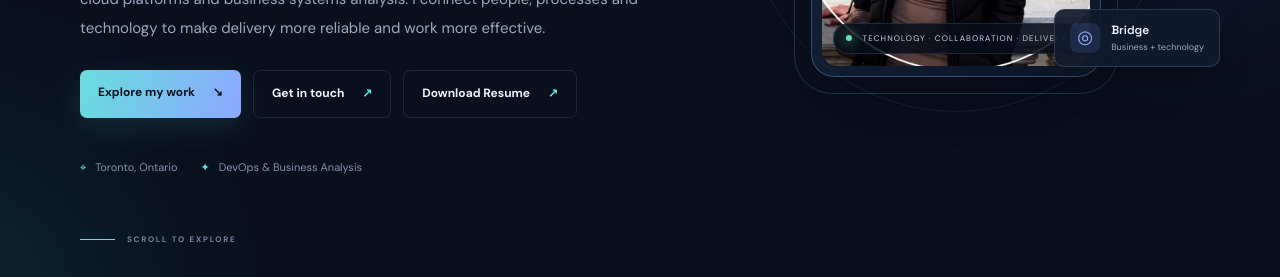
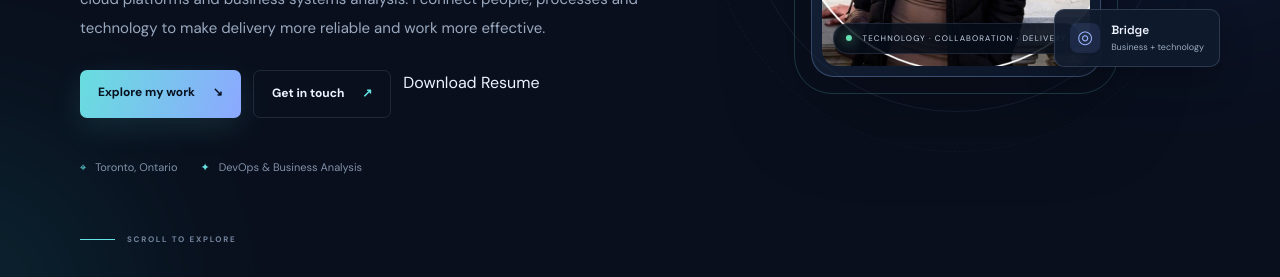
Before and after one commit to AshleshaN257/ashleshan257.github.io, a plain HTML site: page index.html in a window 1280 px wide. Shown: the part 523-800 px from the top of the page. Drawn offline with Linux system fonts and the light colour scheme.

Commit message:
Modify resume download link in index.html
Updated the resume download link to include a download attribute and changed the button class.

```diff
--- a/index.html
+++ b/index.html
@@ -31,7 +31,7 @@
         <div class="hero-actions">
           <a class="button button-primary" href="#projects">Explore my work <span>↘</span></a>
           <a class="button button-ghost" href="#contact">Get in touch <span>↗</span></a>
-          <a class="button button-ghost" href="#contact">Download Resume <span>↗</span></a>
+           <a href="AshleshaNaikade_DevOps_Engineer_" download class="btn btn-secondary">Download Resume</a>
         </div>
         <div class="hero-meta"><span><i class="meta-icon">⌖</i> Toronto, Ontario</span><span><i class="meta-icon">✦</i> DevOps & Business Analysis</span></div>
       </div>
```
